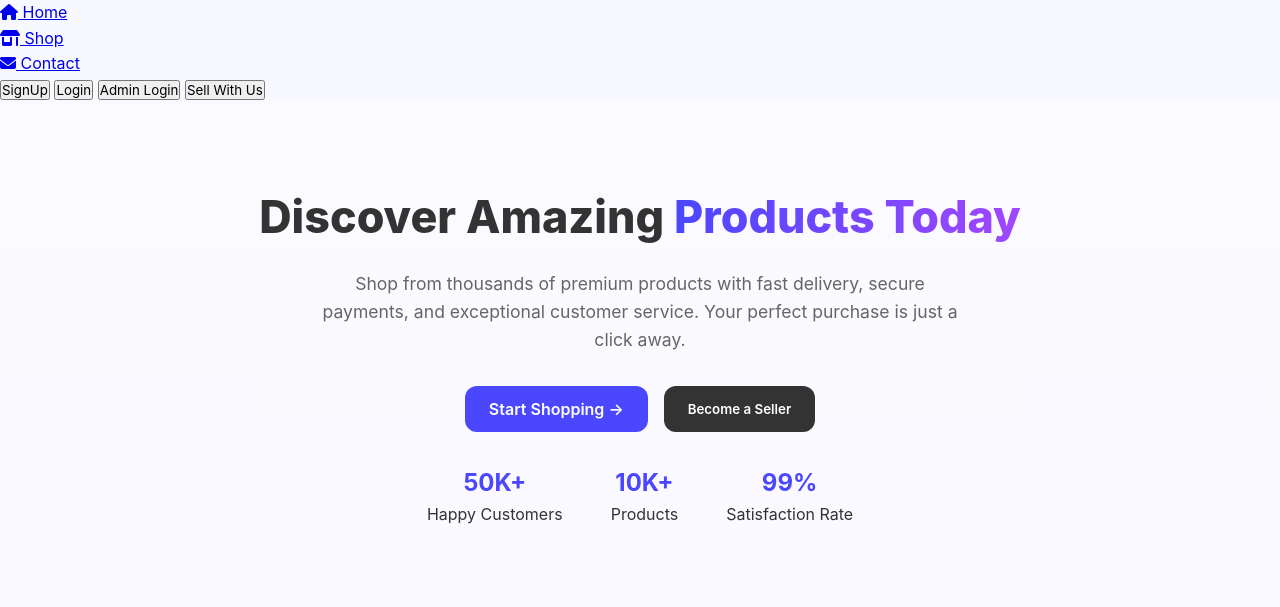
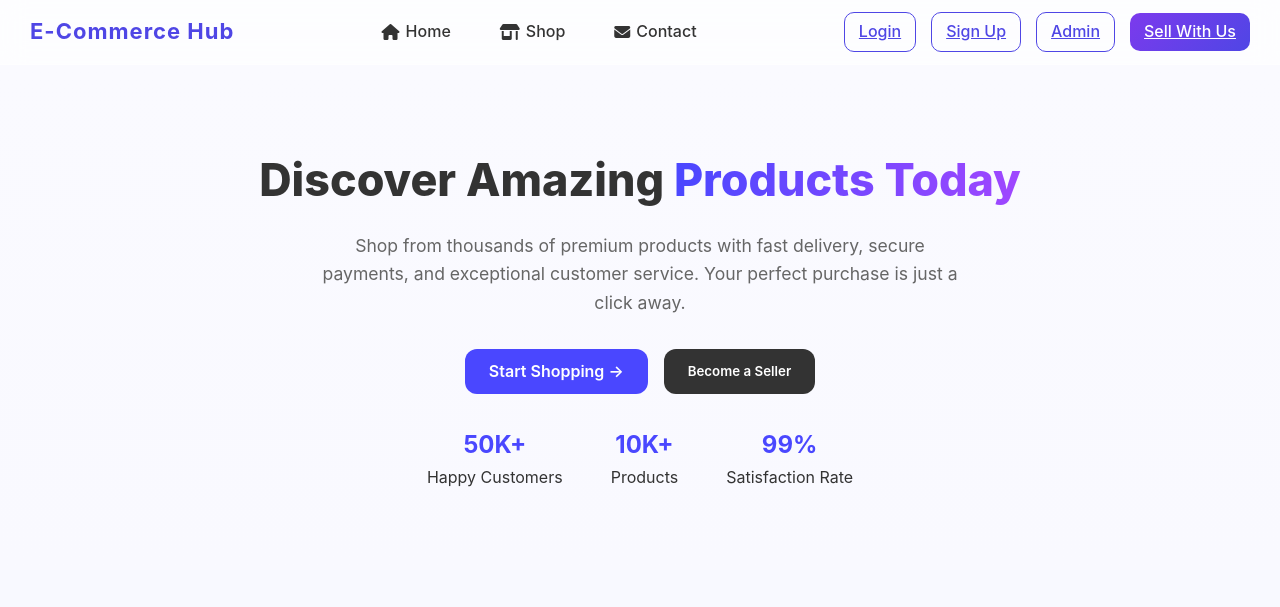
Before and after one commit to Rushi0906/ECommerce, a Flask app: page / in a window 1280 px wide. Shown: the top 607 px of the page. Run offline with Flask 3, Linux system fonts and the light colour scheme.

Commit message:
update html index

```diff
--- a/templates/index.html
+++ b/templates/index.html
@@ -8,19 +8,28 @@
   <link rel="stylesheet" href="https://cdnjs.cloudflare.com/ajax/libs/font-awesome/6.4.0/css/all.min.css">
 </head>
 <body>
-  <nav>
-    <ul>
+<nav class="navbar">
+  <div class="container">
+    <!-- Logo -->
+    <div class="logo">E-Commerce Hub</div>
+
+    <!-- Navigation Links -->
+    <ul class="nav-links">
       <li><a href="{{ url_for('home') }}"><i class="fas fa-house"></i> Home</a></li>
       <li><a href="{{ url_for('shop') }}"><i class="fas fa-shop"></i> Shop</a></li>
       <li><a href="{{ url_for('contact') }}"><i class="fas fa-envelope"></i> Contact</a></li>
     </ul>
-    <div class="buttons">
-      <a href="{{ url_for('signup') }}"><button>SignUp</button></a>
-      <a href="{{ url_for('sign') }}"><button>Login</button></a>
-      <a href="{{ url_for('admin') }}"><button>Admin Login</button></a>
-      <a href="{{ url_for('seller') }}"><button>Sell With Us</button></a>
+
+    <!-- Buttons -->
+    <div class="nav-icons">
+      <a href="{{ url_for('sign') }}" class="btn login">Login</a>
+      <a href="{{ url_for('signup') }}" class="btn login">Sign Up</a>
+      <a href="{{ url_for('admin') }}" class="btn login">Admin</a>
+      <a href="{{ url_for('seller') }}" class="btn sell">Sell With Us</a>
     </div>
-  </nav>
+  </div>
+</nav>
+
 
   <main>
     {% block content %}{% endblock %}
```
